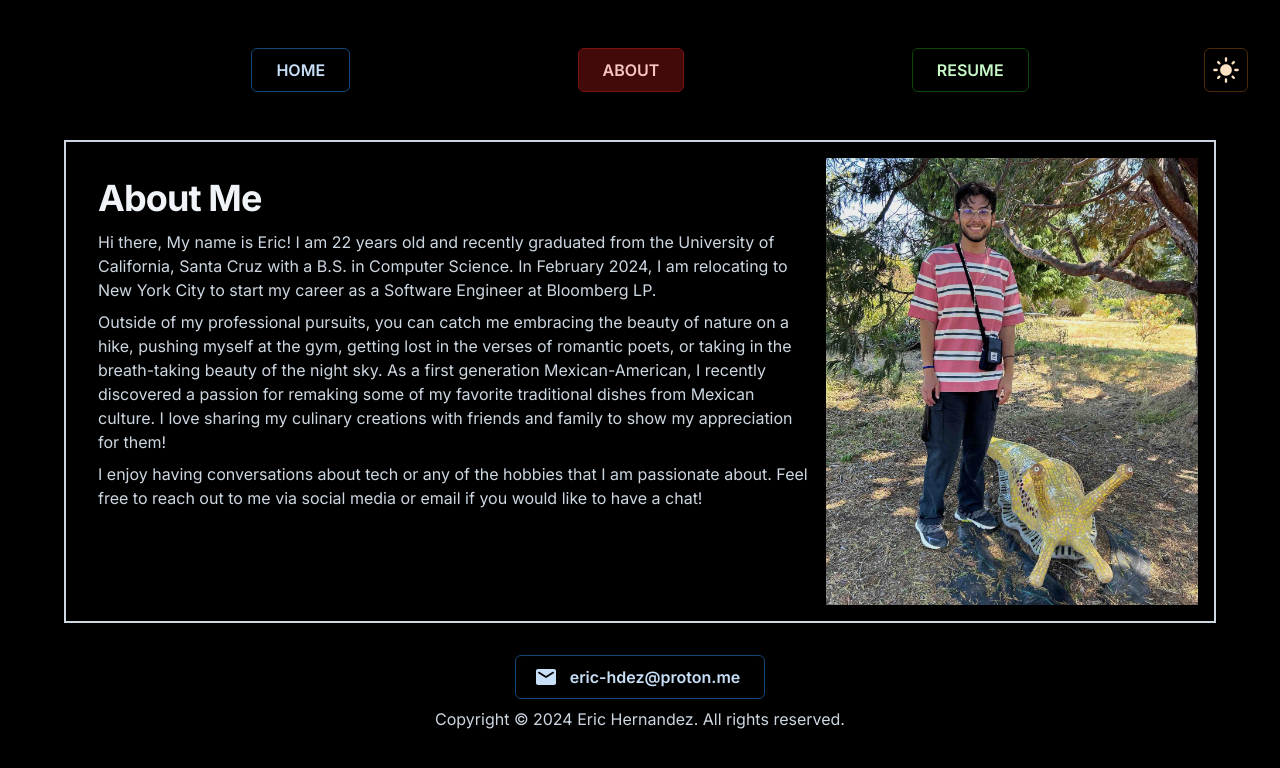
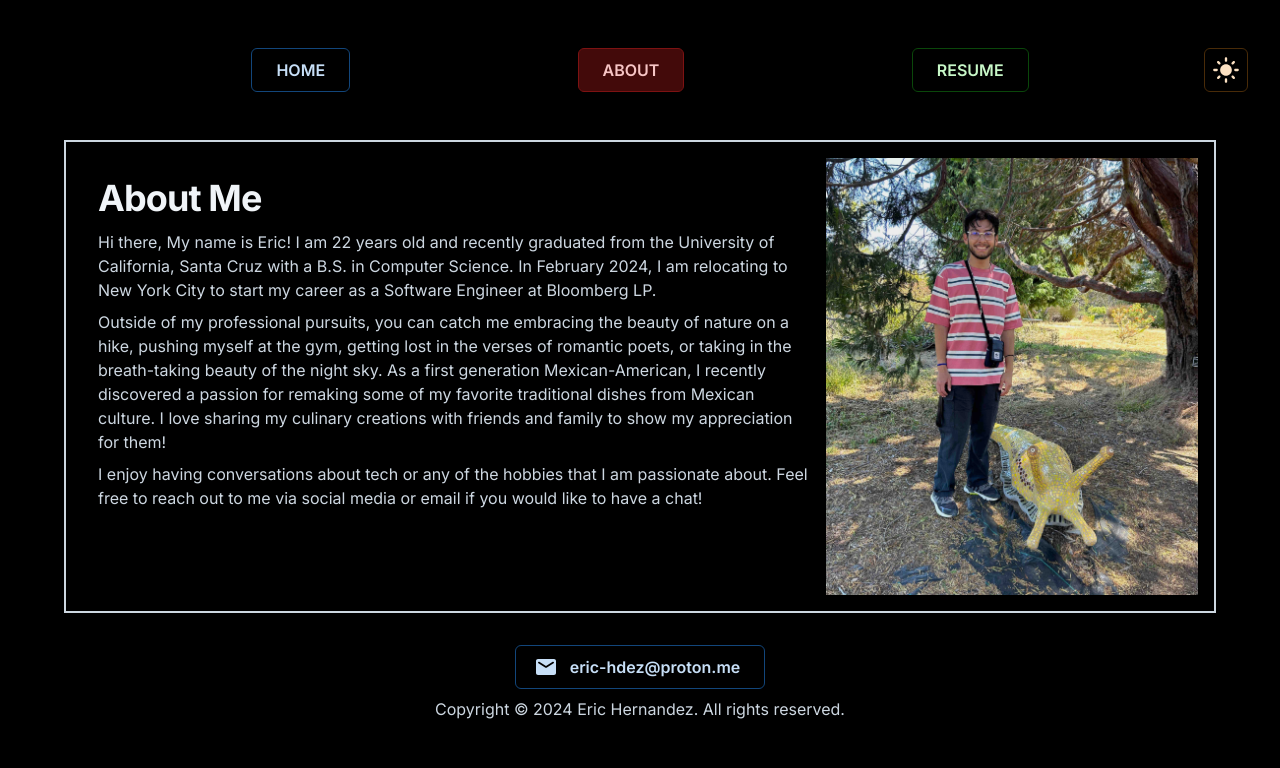
Before and after one commit to eric-hdez/eric-hdez.dev, a Next.js app: page /about in a window 1280 px wide. Shown: the top 768 px of the page. Built offline with nearby package versions, Linux system fonts and the light colour scheme.

Commit message:
fixing images on the page that get rendered

```diff
--- a/src/app/about/page.tsx
+++ b/src/app/about/page.tsx
@@ -2,7 +2,7 @@ import React from 'react';
 import { Grid, Stack, Typography } from '@mui/joy';
 import Image from 'next/image';
 
-import eric from '../../../public/me.jpg';
+import eric from '../../../public/IMG_2699.jpeg';
 
 export default function About() {
   return (
@@ -41,7 +41,7 @@ export default function About() {
             height: 'auto',
           }}
           alt="Eric posing at the UC Santa Cruz Arboretum"
-          quality={50}
+          quality={75}
           priority
         />
       </Grid>
--- a/src/app/home/page.tsx
+++ b/src/app/home/page.tsx
@@ -76,7 +76,7 @@ export default function Home() {
           }}
           alt="Eric posing on his birthday"
           priority
-          quality={50}
+          quality={75}
         />
       </Grid>
     </Grid>
```
